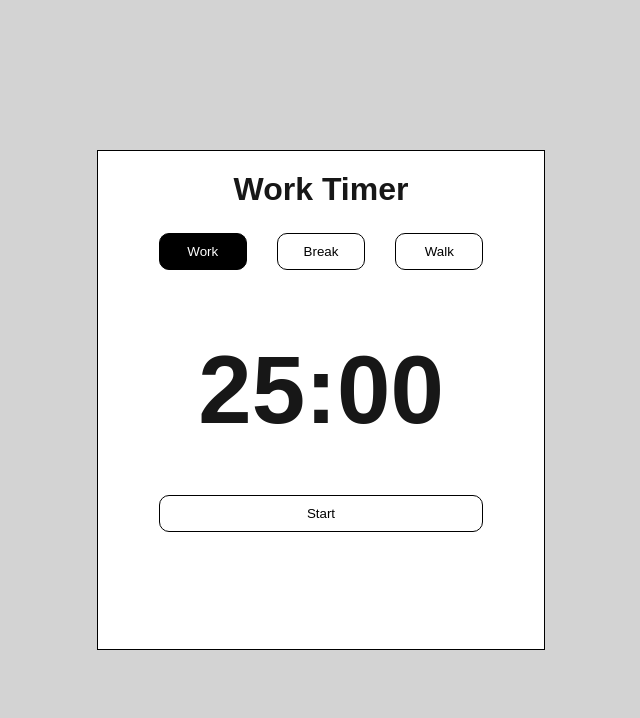
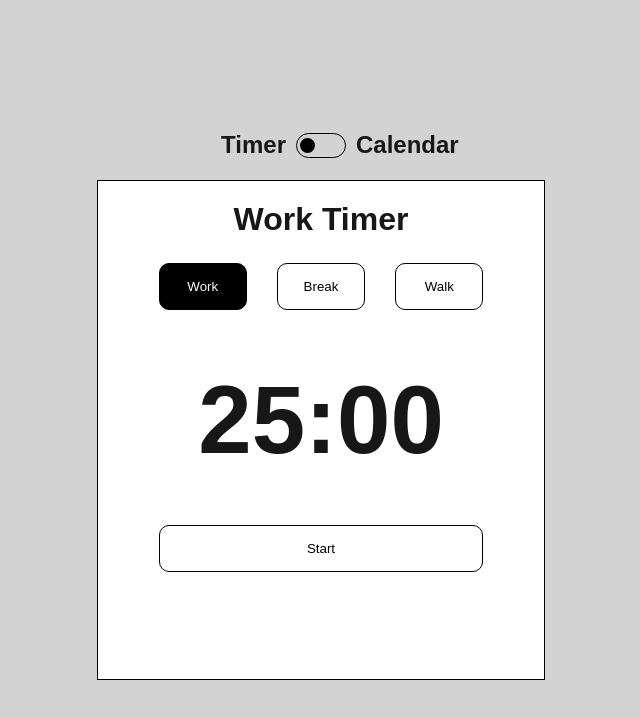
Before and after one commit to jtallen/pomodoro-track, a Next.js app: page / in a window 1280 px wide. Shown: the top 718 px of the page, without its empty margins (319-959 px from the left). Built offline with nearby package versions, Linux system fonts and the light colour scheme.

Commit message:
added toggle component, practice components

```diff
--- /dev/null
+++ b/src/components/Messages/Messages.js
@@ -0,0 +1,101 @@
+import { useEffect, useState } from 'react';
+import styles from './Messages.module.css';
+import { FaTimes } from 'react-icons/fa';
+
+export default function Messages({ currentChannel }) {
+  const [messages, setMessages] = useState([]);
+  const [currentMessage, setCurrentMessage] = useState('');
+  const [isSending, setIsSending] = useState(false);
+
+  const mySitePrefix = 'http://localhost:3000/api/channels/';
+
+  const sendMessage = async () => {
+    setIsSending(true);
+
+    try {
+      const response = await fetch(
+        `${mySitePrefix}${currentChannel.id}/messages`,
+        { method: 'POST', body: JSON.stringify({ message: currentMessage }) }
+      );
+
+      console.log(response);
+
+      const parsedResponse = await response.json();
+
+      const newMessages = [...messages, parsedResponse.message];
+
+      setMessages(newMessages);
+
+      setCurrentMessage('');
+      setIsSending(false);
+    } catch (error) {
+      alert(error.message);
+
+      setIsSending(false);
+    }
+  };
+
+  const deleteMessage = async (messageId) => {
+    try {
+      const response = await fetch(
+        `${mySitePrefix}${currentChannel.id}/messages/${messageId}`,
+        {
+          method: 'DELETE',
+        }
+      );
+
+      if (!response.ok) {
+        throw new Error('Failed to delete message');
+      }
+
+      const newMessages = messages.filter((message) => {
+        return message.id !== messageId;
+      });
+
+      setMessages(newMessages);
+    } catch (error) {
+      alert(error.message);
+    }
+  };
+
+  useEffect(() => {
+    const exec = async () => {
+      const response = await fetch(
+        `${mySitePrefix}${currentChannel.id}/messages`
+      );
+
+      const parsed = await response.json();
+
+      console.log(parsed);
+
+      setMessages(parsed.messages);
+    };
+
+    exec();
+  }, []);
+
+  return (
+    <>
+      <textarea
+        value={currentMessage}
+        onChange={(e) => setCurrentMessage(e.target.value)}
+        disabled={isSending}
+      />
+      <button onClick={sendMessage} disabled={isSending}>
+        Send
+      </button>
+      <div className={styles.messageList}>
+        {messages.map((message) => {
+          return (
+            <div key={message.id} className={styles.message}>
+              <button onClick={() => deleteMessage(message.id)}>
+                <FaTimes />
+              </button>
+              <p>{message.content}</p>
+            </div>
+          );
+        })}
+      </div>
+    </>
+  );
+}
--- /dev/null
+++ b/src/components/Messages/Messages.module.css
@@ -0,0 +1,9 @@
+.messageList {
+    display: flex;
+    flex-direction: column;
+    align-items: center;
+}
+
+.message {
+    display: flex;
+}
--- a/src/components/TimerBox.js
+++ b/src/components/TimerBox.js
@@ -51,7 +51,7 @@ export default function TimerBox() {
 
   return (
     <>
-      <div className={styles.box}>
+      <div className={styles.timerBox}>
         <h1>Work Timer</h1>
         <div className={styles.toggleBlock}>
           <button
--- /dev/null
+++ b/src/components/ToDoList.js
@@ -0,0 +1,34 @@
+import { useState } from 'react';
+
+export default function ToDoList() {
+  const [tasks, setTasks] = useState([]);
+  const [newTask, setNewTask] = useState('');
+  const [taskId, setTaskId] = useState(0);
+
+  const submitTask = (submittedTask) => {
+    const extraTask = { id: taskId, content: submittedTask };
+    setTasks([...tasks, extraTask]);
+    setNewTask('');
+    setTaskId(taskId + 1);
+  };
+
+  return (
+    <>
+      <h1>Tasks</h1>
+      <textarea
+        value={newTask}
+        onChange={(event) => {
+          setNewTask(event.target.value);
+        }}
+      />
+      <button onClick={() => submitTask(newTask)} disabled={newTask === ''}>
+        Add Task
+      </button>
+      <ul>
+        {tasks.map((task) => {
+          return <li key={task.id}>{task.content}</li>;
+        })}
+      </ul>
+    </>
+  );
+}
--- /dev/null
+++ b/src/components/ViewToggle.js
@@ -0,0 +1,32 @@
+import { useState } from 'react';
+import styles from '@/styles/Home.module.css';
+
+export default function ViewToggle({ viewMode, setViewMode }) {
+  const toggleView = () => {
+    console.log(viewMode);
+    setViewMode(viewMode === 'timer' ? 'calendar' : 'timer');
+  };
+
+  return (
+    <>
+      <div className={styles.viewToggleBox}>
+        <div className={styles.viewToggleLabel}>
+          <h2>Timer</h2>
+        </div>
+        <div className={styles.viewToggle} onClick={toggleView}>
+          <div
+            className={`${styles.viewToggleThumb} ${
+              viewMode === 'calendar' ? styles.toggled : ''
+            }`}
+          ></div>
+        </div>
+        <div className={styles.viewToggleLabel}>
+          <h2>Calendar</h2>
+        </div>
+      </div>
+      {/* <div className={styles.viewToggleBox}>
+        <div className={styles.viewToggle}></div>
+      </div> */}
+    </>
+  );
+}
--- /dev/null
+++ b/src/pages/api/channels/[id]/messages.js
@@ -0,0 +1,42 @@
+export default function handler(req, res) {
+  const { id } = req.query;
+
+  if (typeof id !== 'string') {
+    return res.status(400).json({ error: 'Invalid channel ID' });
+  }
+
+  if (!global.messageStore) {
+    global.messageStore = {};
+  }
+
+  if (!global.messageStore[id]) {
+    global.messageStore[id] = [];
+  }
+
+  if (req.method === 'GET') {
+    return res.status(200).json({ messages: global.messageStore[id] });
+  }
+
+  if (req.method === 'POST') {
+    try {
+      const { message } = JSON.parse(req.body);
+
+      if (!message) {
+        return res.status(400).json({ error: 'Message ' });
+      }
+
+      const newMessage = {
+        id: global.messageStore[id].length + 1, // this is bad, switch to UUID
+        content: message,
+      };
+
+      global.messageStore[id].push(newMessage);
+
+      return res.status(201).json({ message: newMessage });
+    } catch (error) {
+      return res.status(500).json({ error: 'Internal Server Error' });
+    }
+  }
+
+  return res.status(405).json({ error: 'Method Not Allowed' });
+}
--- /dev/null
+++ b/src/pages/api/channels/[id]/messages/[messageId].js
@@ -0,0 +1,43 @@
+export default function handler(req, res) {
+  const { id, messageId } = req.query;
+
+  if (typeof id !== 'string') {
+    return res.status(400).json({ error: 'Invalid channel ID' });
+  }
+
+  if (typeof messageId !== 'string') {
+    return res.status(400).json({ error: 'Invalid message ID' });
+  }
+
+  if (!global.messageStore) {
+    global.messageStore = {};
+  }
+
+  if (!global.messageStore[id]) {
+    return res.status(404).json({ error: 'Channel not found' });
+  }
+
+  const messageExists = global.messageStore[id].some((message) => {
+    return String(message.id) === messageId;
+  });
+
+  if (!messageExists) {
+    return res.status(404).json({ error: 'Message not found' });
+  }
+
+  if (req.method === 'DELETE') {
+    try {
+      const updatedMessages = global.messageStore[id].filter((message) => {
+        return message.id.toString() !== messageId;
+      });
+
+      global.messageStore[id] = updatedMessages;
+
+      return res.status(204).end();
+    } catch (error) {
+      return res.status(500).json({ error: 'Internal Server Error' });
+    }
+  }
+
+  return res.status(405).json({ error: 'Method Not Allowed' });
+}
--- a/src/pages/index.js
+++ b/src/pages/index.js
@@ -2,6 +2,10 @@ import Head from 'next/head';
 import { Geist, Geist_Mono } from 'next/font/google';
 import styles from '@/styles/Home.module.css';
 import TimerBox from '@/components/TimerBox';
+import ViewToggle from '@/components/ViewToggle';
+import { useState } from 'react';
+import Messages from '@/components/Messages/Messages';
+import ToDoList from '@/components/ToDoList';
 
 const geistSans = Geist({
   variable: '--font-geist-sans',
@@ -14,6 +18,8 @@ const geistMono = Geist_Mono({
 });
 
 export default function Home() {
+  const [viewMode, setViewMode] = useState('timer');
+
   return (
     <>
       <Head>
@@ -25,8 +31,11 @@ export default function Home() {
         <meta name="viewport" content="width=device-width, initial-scale=1" />
         <link rel="icon" href="/favicon.ico" />
       </Head>
-      <div className={styles.container}>
+      <div className={styles.pageContainer}>
+        <ViewToggle viewMode={viewMode} setViewMode={setViewMode} />
         <TimerBox />
+        {/* <Messages currentChannel={{ id: 0 }} /> */}
+        {/* <ToDoList /> */}
       </div>
     </>
   );
--- a/src/styles/Home.module.css
+++ b/src/styles/Home.module.css
@@ -1,12 +1,68 @@
-.container {
+.pageContainer {
   display: flex;
+  flex-direction: column;
   justify-content: center;
   align-items: center;
   height: 100vh;
   background-color: lightgray;
+  gap: 10px;
 }
 
-.box {
+/* .toggleGroup{
+  display: flex;
+  align-items: center;
+  gap: 20px;
+} */
+
+.viewToggleBox {
+  /* border: 1px black solid; */
+  display: flex;
+  justify-content: center;
+  align-items: center;
+  /* align-items: center; */
+  /* justify-content: space-between; */
+  min-height: 50px;
+  width: 25%;
+  gap: 10px;
+}
+
+.viewToggle {
+  height: 25px;
+  width: 50px;
+  border: 1px solid black;
+  border-radius: 15px;
+  display:flex;
+  padding: 3px;
+  align-items: center;
+  cursor:pointer;
+}
+
+
+
+.viewToggleThumb {
+  height: 15px;
+  width: 15px;
+  /* border: 1px solid black; */
+  background-color: black;
+  border-radius: 25px;
+  transition: transform 0.2s ease;
+  left: 0;
+}
+
+.viewToggleThumb.toggled {
+  transform: translateX(26px);
+}
+
+.viewToggleLabel {
+  flex: 1;
+  text-align: right;
+}
+
+.viewToggleLabel:last-child {
+  text-align: left;
+}
+
+.timerBox {
   width: 35vw;
   min-height: 500px;
   background-color: white;
```
